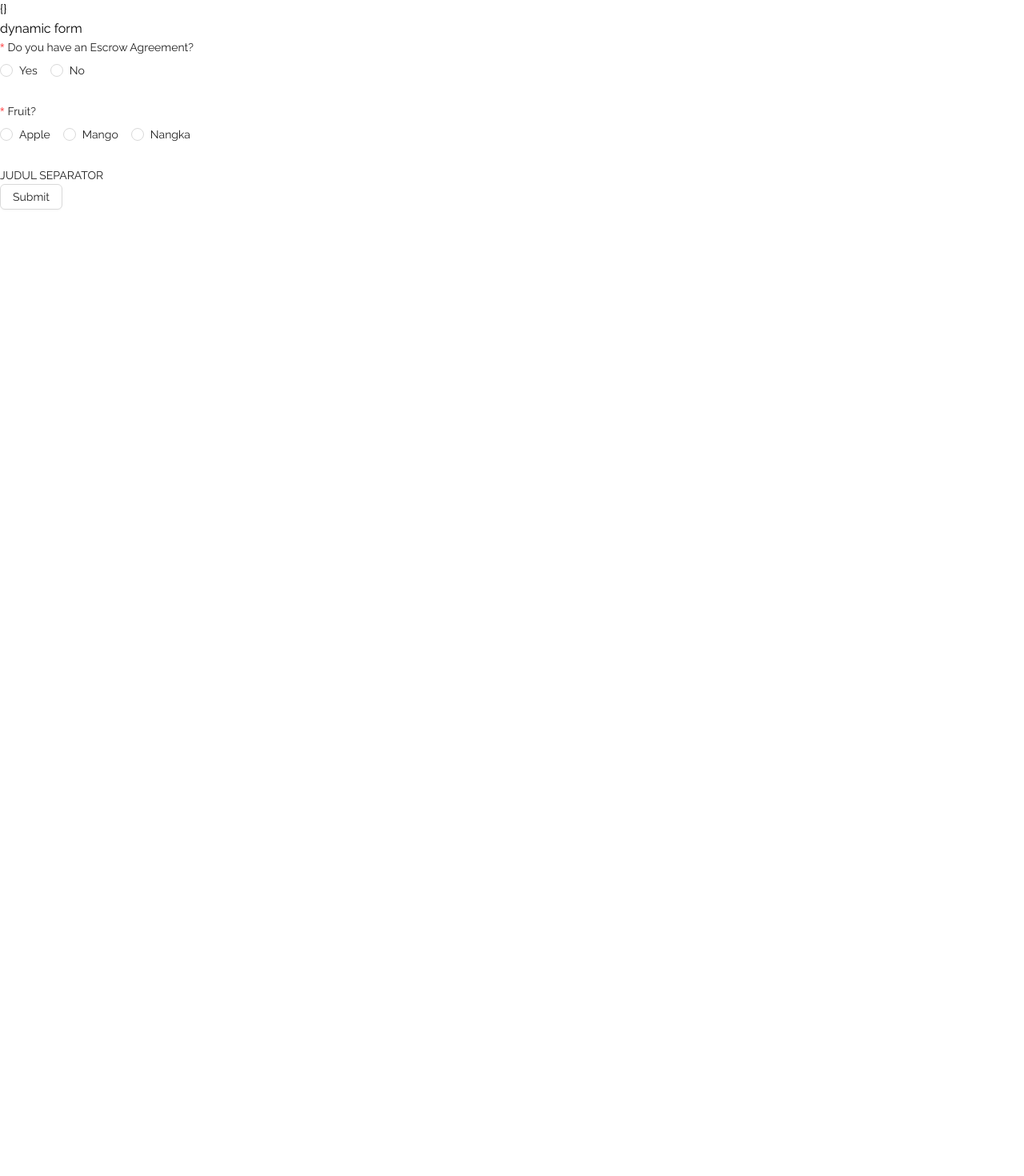
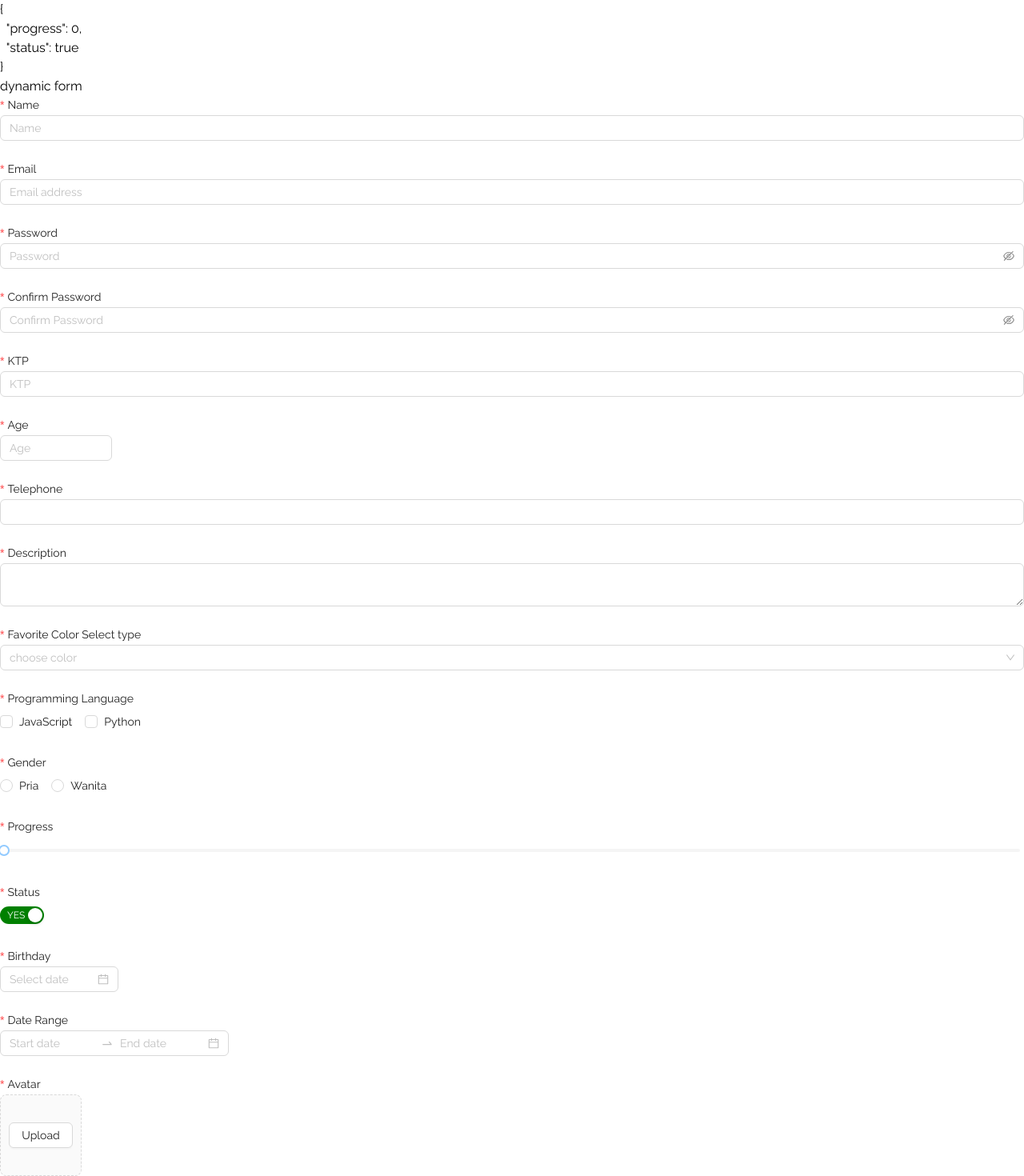
Before and after one commit to adityakemal/form-generator, a React (Vite) app: page / in a window 1280 px wide. Shown: the top 1470 px of the page at 80% size. Before the commit the page ends 800 px from the top, so only its background shows below. Built offline with nearby package versions, Linux system fonts and the light colour scheme.

Commit message:
add return

```diff
--- a/package.json
+++ b/package.json
@@ -11,6 +11,7 @@
   },
   "dependencies": {
     "antd": "^5.8.2",
+    "dayjs": "^1.11.10",
     "moment": "^2.29.4",
     "react": "^18.2.0",
     "react-dom": "^18.2.0",
--- a/src/App.jsx
+++ b/src/App.jsx
@@ -1,5 +1,5 @@
-import moment from "moment";
-// import "moment/locale/id";
+import dayjs from "dayjs";
+// import "dayjs/locale/id";
 import "./App.css";
 import { Button, Form } from "antd";
 import FormGenerator from "./components/FormGenerator";
@@ -11,199 +11,199 @@ function App() {
 
   const dataForm = [
     //TEXT
-    // {
-    //   name: "name",
-    //   label: "Name",
-    //   type: "text",
-    //   placeholder: "Name",
-    //   rules: [{ required: true, message: "This field is required!" }],
-    // },
-    // {
-    //   name: "email",
-    //   label: "Email",
-    //   type: "email",
-    //   placeholder: "Email address",
-    //   rules: [{ required: true, message: "This field is required!" }],
-    // },
-    // //PASSWORD
-    // // Minimum eight characters, at least one letter and one number: "^(?=.*[A-Za-z])(?=.*\d)[A-Za-z\d]{8,}$"
-    // // Minimum eight characters, at least one letter, one number and one special character: "^(?=.*[A-Za-z])(?=.*\d)(?=.*[@$!%*#?&])[A-Za-z\d@$!%*#?&]{8,}$"
-    // // Minimum eight characters, at least one uppercase letter, one lowercase letter and one number: "^(?=.*[a-z])(?=.*[A-Z])(?=.*\d)[a-zA-Z\d]{8,}$"
-    // // Minimum eight characters, at least one uppercase letter, one lowercase letter, one number and one special character: "(?=.*[a-z])(?=.*[A-Z])(?=.*\d)(?=.*[@$!%*#?&])[A-Za-z\d@$!%*#?&]{8,}$"
+    {
+      name: "name",
+      label: "Name",
+      type: "text",
+      placeholder: "Name",
+      rules: [{ required: true, message: "This field is required!" }],
+    },
+    {
+      name: "email",
+      label: "Email",
+      type: "email",
+      placeholder: "Email address",
+      rules: [{ required: true, message: "This field is required!" }],
+    },
+    //PASSWORD
+    // Minimum eight characters, at least one letter and one number: "^(?=.*[A-Za-z])(?=.*\d)[A-Za-z\d]{8,}$"
+    // Minimum eight characters, at least one letter, one number and one special character: "^(?=.*[A-Za-z])(?=.*\d)(?=.*[@$!%*#?&])[A-Za-z\d@$!%*#?&]{8,}$"
+    // Minimum eight characters, at least one uppercase letter, one lowercase letter and one number: "^(?=.*[a-z])(?=.*[A-Z])(?=.*\d)[a-zA-Z\d]{8,}$"
+    // Minimum eight characters, at least one uppercase letter, one lowercase letter, one number and one special character: "(?=.*[a-z])(?=.*[A-Z])(?=.*\d)(?=.*[@$!%*#?&])[A-Za-z\d@$!%*#?&]{8,}$"
 
-    // {
-    //   name: "password",
-    //   label: "Password",
-    //   type: "password",
-    //   placeholder: "Password",
-    //   rules: [
-    //     { required: true, message: "This field is required!" },
-    //     {
-    //       pattern: new RegExp(
-    //         /^(?=.*[A-Za-z])(?=.*\d)(?=.*[@$!%*#?&])[A-Za-z\d@$!%*#?&]{8,}$/g
-    //       ),
-    //       message:
-    //         "Minimum eight characters, at least one letter, one number and one special character",
-    //     },
-    //   ],
-    // },
-    // //CONFIRMATION PASSWORD
-    // {
-    //   name: "confirm",
-    //   label: "Confirm Password",
-    //   type: "confirm_password",
-    //   confirmationWith: "password", //  name input to validate value are same
-    //   placeholder: "Confirm Password",
-    //   rules: [{ required: true, message: "This field is required!" }],
-    // },
+    {
+      name: "password",
+      label: "Password",
+      type: "password",
+      placeholder: "Password",
+      rules: [
+        { required: true, message: "This field is required!" },
+        {
+          pattern: new RegExp(
+            /^(?=.*[A-Za-z])(?=.*\d)(?=.*[@$!%*#?&])[A-Za-z\d@$!%*#?&]{8,}$/g
+          ),
+          message:
+            "Minimum eight characters, at least one letter, one number and one special character",
+        },
+      ],
+    },
+    //CONFIRMATION PASSWORD
+    {
+      name: "confirm",
+      label: "Confirm Password",
+      type: "confirm_password",
+      confirmationWith: "password", //  name input to validate value are same
+      placeholder: "Confirm Password",
+      rules: [{ required: true, message: "This field is required!" }],
+    },
 
-    // //TEXT with number only
-    // {
-    //   name: "ktp",
-    //   label: "KTP",
-    //   type: "text",
-    //   placeholder: "KTP",
-    //   rules: [
-    //     {
-    //       required: true,
-    //       message: "This field is required!",
-    //     },
-    //     {
-    //       min: 12, //min characters
-    //     },
-    //     {
-    //       max: 12, //max characters
-    //     },
-    //     {
-    //       pattern: /^(?:\d*)$/, // pattern for number only
-    //       message: "Value should contain just number",
-    //     },
-    //   ],
-    // },
-    // //NUMBER
-    // {
-    //   name: "age",
-    //   label: "Age",
-    //   type: "number",
-    //   placeholder: "Age",
-    //   rules: [
-    //     {
-    //       required: true,
-    //       message: "This field is required!",
-    //     },
-    //   ],
-    //   min: 18,
-    //   max: 70,
-    // },
-    // //PHONE WITH INDONESIAN FORMAT RULES
-    // {
-    //   name: "phone",
-    //   label: "Telephone",
-    //   type: "tel",
-    //   placeholder: "",
-    //   rules: [
-    //     {
-    //       pattern: new RegExp(/^(^\+62|62|^08)(\d{3,4}-?){2}\d{3,4}$/g),
-    //       message: "Phone number format not match!",
-    //     },
-    //     { required: true, message: "This field is required!" },
-    //   ],
-    // },
-    // //TEXTAREA
-    // {
-    //   name: "description",
-    //   label: "Description",
-    //   type: "textarea",
-    //   placeholder: "Description",
-    //   rules: [{ required: true, message: "This field is required!" }],
-    // },
-    // //SELECT
-    // {
-    //   name: "favorite_color",
-    //   label: "Favorite Color Select type",
-    //   placeholder: "choose color",
-    //   type: "select",
-    //   options: [
-    //     { value: "blue", label: "Blue" },
-    //     { value: " green", label: "Green" },
-    //   ],
-    //   rules: [{ required: true, message: "This field is required!" }],
-    // },
-    // //CHECKBOX TYPE
-    // {
-    //   name: "programing_language",
-    //   label: "Programming Language",
-    //   placeholder: "choose programming language",
-    //   type: "checkbox",
-    //   options: [
-    //     { value: "javascript", label: "JavaScript" },
-    //     { value: " python", label: "Python" },
-    //   ],
-    //   rules: [{ required: true, message: "This field is required!" }],
-    // },
-    // //RADIO
-    // {
-    //   name: "gender",
-    //   label: "Gender",
-    //   placeholder: "Choose gender",
-    //   type: "radio",
-    //   options: [
-    //     { value: "male", label: "Pria" },
-    //     { value: " female", label: "Wanita" },
-    //   ],
-    //   rules: [{ required: true, message: "This field is required!" }],
-    // },
-    // //SLIDER
-    // {
-    //   name: "progress",
-    //   label: "Progress",
-    //   type: "slider",
-    //   placeholder: "Slider progress",
-    //   min: 0,
-    //   max: 100,
-    //   rules: [{ required: true, message: "This field is required!" }],
-    // },
-    // //SWITCH
-    // {
-    //   name: "status",
-    //   label: "Status",
-    //   type: "switch",
-    //   rules: [{ required: true, message: "This field is required!" }],
-    //   checkedChildren: "YES",
-    //   unCheckedChildren: "NO",
-    // },
-    // //DATE
-    // {
-    //   name: "birthday",
-    //   label: "Birthday",
-    //   type: "date",
-    //   previewFormat: "DD MMM YYYY", //for preview
-    //   payloadFormat: "DD-MM-YYYY", // for payload
-    //   rules: [{ required: true, message: "This field is required!" }],
-    //   //minDate and maxDate are optional
-    //   // minDate: moment(new Date("2023-08-04")).format("YYYY-MM-DD"), //format YYYY-MM-DD , type string
-    //   // maxDate: moment(new Date(), "YYYY-MM-DD").add(1, "day"), //today //format YYYY-MM-DD , type string
-    // },
-    // //DATE RANGE
-    // {
-    //   name: "date_range",
-    //   label: "Date Range",
-    //   type: "range",
-    //   previewFormat: "DD MMM YYYY",
-    //   payloadFormat: "DD-MM-YYYY",
-    //   rules: [{ required: true, message: "This field is required!" }],
-    //   //minDate and maxDate are optional
-    //   minDate: moment(new Date(), "YYYY-MM-DD").subtract(1, "month"), //format YYYY-MM-DD , type string
-    //   maxDate: moment(new Date(), "YYYY-MM-DD").add(1, "day"), //today //format YYYY-MM-DD , type string
-    // },
-    // //IMAGE SINGLE TYPE
-    // {
-    //   name: "avatar",
-    //   label: "Avatar",
-    //   type: "single_image",
-    //   uploadType: "file", //default= 'file', options= "base64", "file", type string
-    //   rules: [{ required: true, message: "This field is required!" }],
-    // },
+    //TEXT with number only
+    {
+      name: "ktp",
+      label: "KTP",
+      type: "text",
+      placeholder: "KTP",
+      rules: [
+        {
+          required: true,
+          message: "This field is required!",
+        },
+        {
+          min: 12, //min characters
+        },
+        {
+          max: 12, //max characters
+        },
+        {
+          pattern: /^(?:\d*)$/, // pattern for number only
+          message: "Value should contain just number",
+        },
+      ],
+    },
+    //NUMBER
+    {
+      name: "age",
+      label: "Age",
+      type: "number",
+      placeholder: "Age",
+      rules: [
+        {
+          required: true,
+          message: "This field is required!",
+        },
+      ],
+      min: 18,
+      max: 70,
+    },
+    //PHONE WITH INDONESIAN FORMAT RULES
+    {
+      name: "phone",
+      label: "Telephone",
+      type: "tel",
+      placeholder: "",
+      rules: [
+        {
+          pattern: new RegExp(/^(^\+62|62|^08)(\d{3,4}-?){2}\d{3,4}$/g),
+          message: "Phone number format not match!",
+        },
+        { required: true, message: "This field is required!" },
+      ],
+    },
+    //TEXTAREA
+    {
+      name: "description",
+      label: "Description",
+      type: "textarea",
+      placeholder: "Description",
+      rules: [{ required: true, message: "This field is required!" }],
+    },
+    //SELECT
+    {
+      name: "favorite_color",
+      label: "Favorite Color Select type",
+      placeholder: "choose color",
+      type: "select",
+      options: [
+        { value: "blue", label: "Blue" },
+        { value: " green", label: "Green" },
+      ],
+      rules: [{ required: true, message: "This field is required!" }],
+    },
+    //CHECKBOX TYPE
+    {
+      name: "programing_language",
+      label: "Programming Language",
+      placeholder: "choose programming language",
+      type: "checkbox",
+      options: [
+        { value: "javascript", label: "JavaScript" },
+        { value: " python", label: "Python" },
+      ],
+      rules: [{ required: true, message: "This field is required!" }],
+    },
+    //RADIO
+    {
+      name: "gender",
+      label: "Gender",
+      placeholder: "Choose gender",
+      type: "radio",
+      options: [
+        { value: "male", label: "Pria" },
+        { value: " female", label: "Wanita" },
+      ],
+      rules: [{ required: true, message: "This field is required!" }],
+    },
+    //SLIDER
+    {
+      name: "progress",
+      label: "Progress",
+      type: "slider",
+      placeholder: "Slider progress",
+      min: 0,
+      max: 100,
+      rules: [{ required: true, message: "This field is required!" }],
+    },
+    //SWITCH
+    {
+      name: "status",
+      label: "Status",
+      type: "switch",
+      rules: [{ required: true, message: "This field is required!" }],
+      checkedChildren: "YES",
+      unCheckedChildren: "NO",
+    },
+    //DATE
+    {
+      name: "birthday",
+      label: "Birthday",
+      type: "date",
+      previewFormat: "DD MMM YYYY", //for preview
+      payloadFormat: "DD-MM-YYYY", // for payload
+      rules: [{ required: true, message: "This field is required!" }],
+      //minDate and maxDate are optional
+      // minDate: dayjs(new Date("2023-08-04")).format("YYYY-MM-DD"), //format YYYY-MM-DD , type string
+      // maxDate: dayjs(new Date(), "YYYY-MM-DD").add(1, "day"), //today //format YYYY-MM-DD , type string
+    },
+    //DATE RANGE
+    {
+      name: "date_range",
+      label: "Date Range",
+      type: "range",
+      previewFormat: "DD MMM YYYY",
+      payloadFormat: "DD-MM-YYYY",
+      rules: [{ required: true, message: "This field is required!" }],
+      //minDate and maxDate are optional
+      minDate: dayjs(new Date(), "YYYY-MM-DD").subtract(1, "month"), //format YYYY-MM-DD , type string
+      maxDate: dayjs(new Date(), "YYYY-MM-DD").add(1, "day"), //today //format YYYY-MM-DD , type string
+    },
+    //IMAGE SINGLE TYPE
+    {
+      name: "avatar",
+      label: "Avatar",
+      type: "single_image",
+      uploadType: "file", //default= 'file', options= "base64", "file", type string
+      rules: [{ required: true, message: "This field is required!" }],
+    },
     {
       name: "is_have_escrow_agreement",
       label: "Do you have an Escrow Agreement?",
@@ -241,7 +241,7 @@ function App() {
       <pre>{JSON.stringify(valueWatch, 0, 2)}</pre>
       <div className="max-w-[768px] mx-auto p-[24px] rounded-xl border-4 border-blue-100">
         <h1 className="text-center text-2xl">dynamic form</h1>
-        {/* {moment(new Date(), "YYYY-MM-DD HH:mm:ss").toString()} */}
+        {/* {dayjs(new Date(), "YYYY-MM-DD HH:mm:ss").toString()} */}
         <FormGenerator
           hookForm={hookFormGenerator}
           onFinish={handleSubmit}
--- a/src/components/FormGenerator.jsx
+++ b/src/components/FormGenerator.jsx
@@ -1,5 +1,5 @@
 import React, { useRef, useState } from "react";
-import moment from "moment";
+import dayjs from "dayjs";
 
 import {
   Button,
@@ -72,7 +72,7 @@ export default function FormGenerator({
   };
 
   return (
-    <>
+    <div>
       <Form
         ref={formRef}
         form={hookForm}
@@ -83,16 +83,16 @@ export default function FormGenerator({
           //filter value formatted
           for (const objForm of data) {
             if (objForm.type === "date") {
-              value[objForm.name] = moment(
-                new Date(value[objForm.name])
-              ).format(objForm.payloadFormat);
+              value[objForm.name] = dayjs(new Date(value[objForm.name])).format(
+                objForm.payloadFormat
+              );
             }
             if (objForm.type === "range") {
               value[objForm.name] = [
-                moment(new Date(value[objForm.name][0])).format(
+                dayjs(new Date(value[objForm.name][0])).format(
                   objForm.payloadFormat
                 ),
-                moment(new Date(value[objForm.name][1])).format(
+                dayjs(new Date(value[objForm.name][1])).format(
                   objForm.payloadFormat
                 ),
               ];
@@ -294,7 +294,7 @@ export default function FormGenerator({
               </Form.Item>
             );
           }
-          //SWITCH
+          // //SWITCH
           if (res?.type === "switch") {
             const isValueTrue = Form.useWatch(res?.name, hookForm);
             return (
@@ -330,8 +330,8 @@ export default function FormGenerator({
                   disabledDate={(current) => {
                     return (
                       (current &&
-                        current < moment(res?.minDate, "YYYY-MM-DD")) ||
-                      current > moment(res?.maxDate, "YYYY-MM-DD")
+                        current < dayjs(res?.minDate, "YYYY-MM-DD")) ||
+                      current > dayjs(res?.maxDate, "YYYY-MM-DD")
                     );
                   }}
                 />
@@ -352,8 +352,8 @@ export default function FormGenerator({
                   disabledDate={(current) => {
                     return (
                       (current &&
-                        current < moment(res?.minDate, "YYYY-MM-DD")) ||
-                      current > moment(res?.maxDate, "YYYY-MM-DD")
+                        current < dayjs(res?.minDate, "YYYY-MM-DD")) ||
+                      current > dayjs(res?.maxDate, "YYYY-MM-DD")
                     );
                   }}
                 />
@@ -435,8 +435,9 @@ export default function FormGenerator({
               </>
             );
           }
+          return;
         })}
       </Form>
-    </>
+    </div>
   );
 }
```
Also changed, not shown: 1 other file (tests, documents, lock files or other folders).
